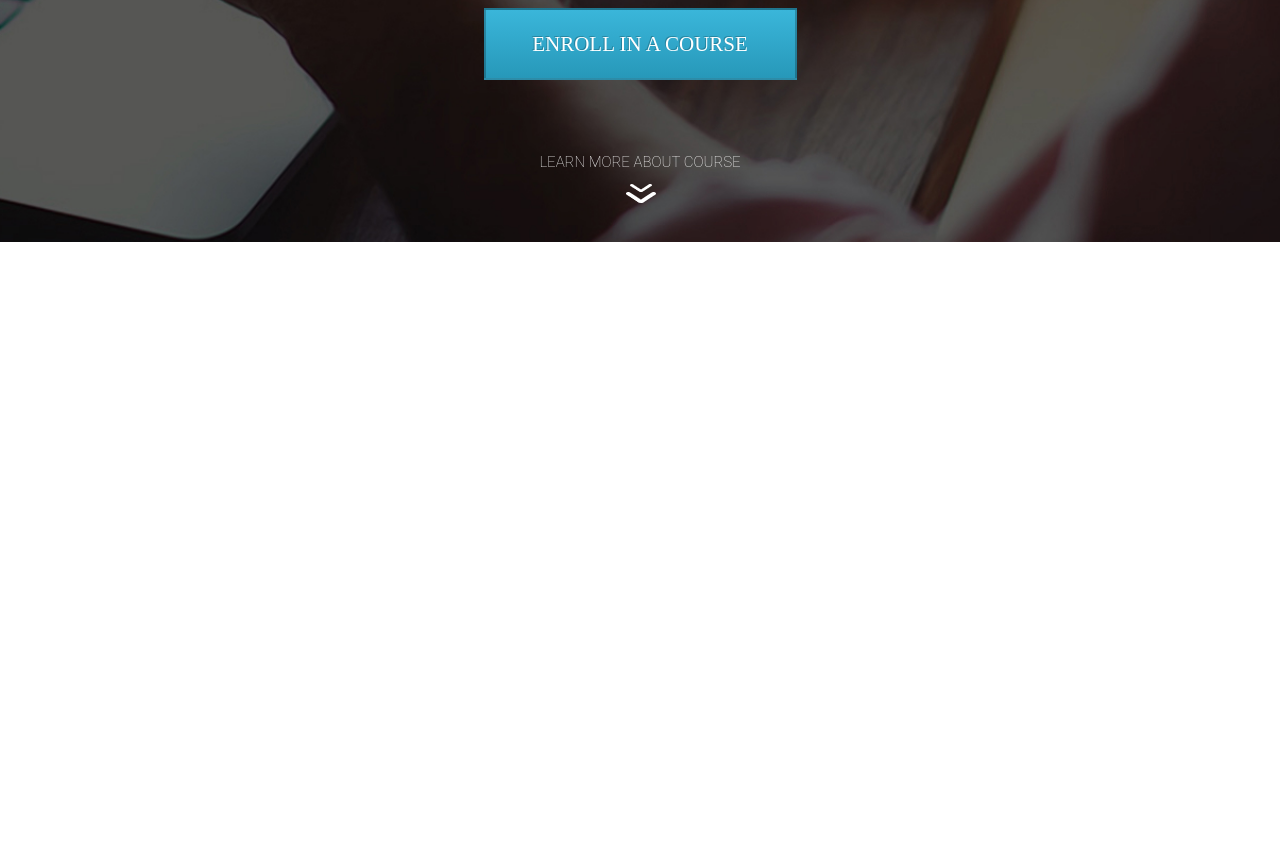
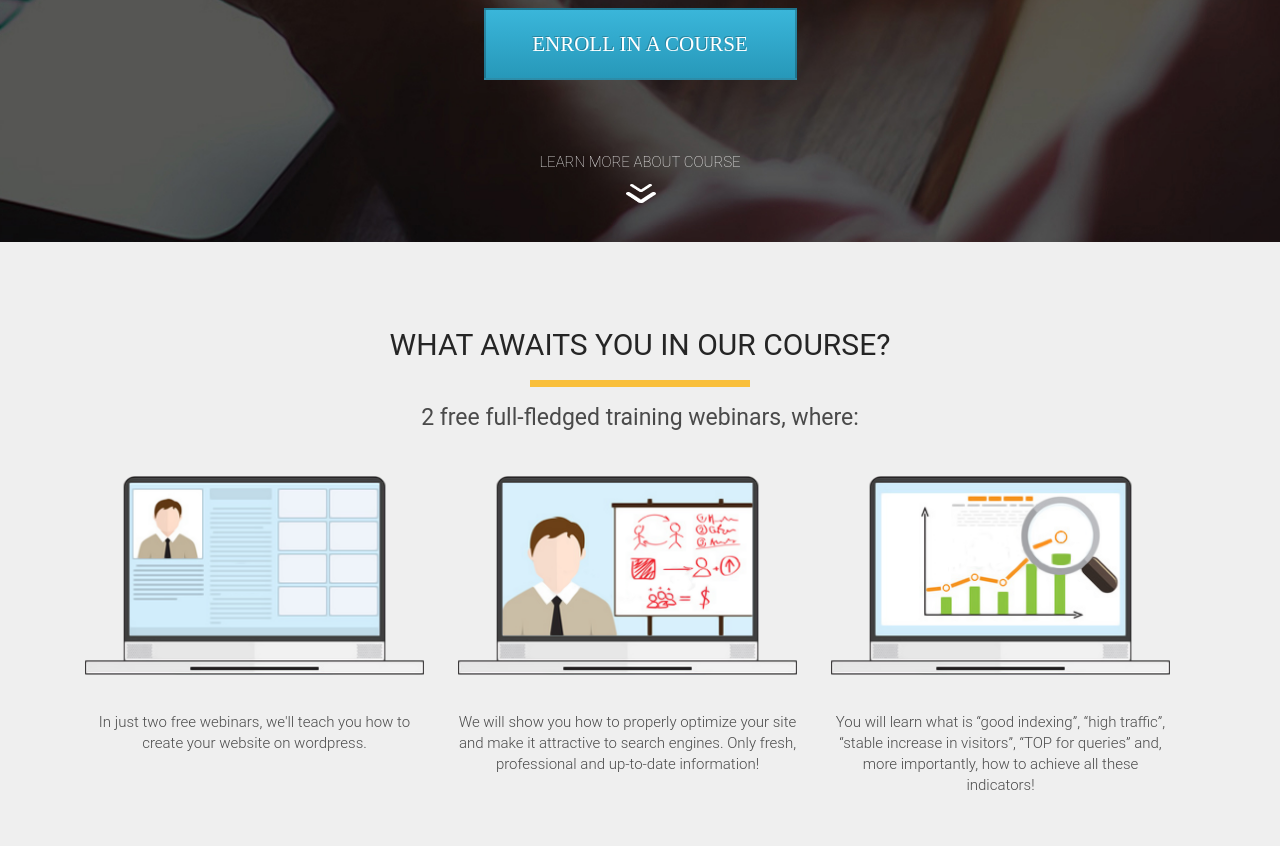
Before and after one commit to PavelShep/wordpress_course_page, a plain HTML site: page index.html in a window 1280 px wide. Shown: the part 608-1454 px from the top of the page. Before the commit the page ends 850 px from the top, so only its background shows below. Drawn offline with Linux system fonts and the light colour scheme.

Commit message:
add section waiting

```diff
--- a/css/style.css
+++ b/css/style.css
@@ -100,11 +100,11 @@ h2.title {
   outline: none;
 }
 
-.more{
+.more {
   margin-top: 73px;
 }
 
-.more .more_text{
+.more .more_text {
   color: #FFF;
   text-align: center;
   font-family: Roboto;
@@ -114,9 +114,74 @@ h2.title {
   text-transform: uppercase;
 }
 
-.more .more_img{
+.more .more_img {
   display: block;
   margin: 0 auto;
   margin-top: 12px;
 }
 /* end styling promo section */
+
+/* start styling waiting section */
+
+.waiting {
+  height: 604px;
+  background-color: #efefef;
+  padding: 85px 0 75px 0;
+}
+
+.waiting .waiting_header {
+  color: #252525;
+  text-align: center;
+  font-family: Roboto;
+  font-size: 30px;
+  font-style: normal;
+  font-weight: 400;
+  text-transform: uppercase;
+}
+
+.waiting .waiting_divider {
+  width: 220px;
+  height: 7px;
+  background-color: #F9BF3B;
+  margin: 0 auto;
+  margin-top: 18px;
+}
+
+.waiting .waiting_subheader {
+  color: #4A4A4A;
+  text-align: center;
+  font-family: Roboto;
+  font-size: 23px;
+  font-style: normal;
+  font-weight: 400;
+  margin-top: 17px;
+}
+
+.waiting .waiting_wrapper {
+  margin-top: 45px;
+}
+
+.waiting .waiting_wrapper .waiting_item {
+  width: 339px;
+  text-align: center;
+  display: inline-block;
+  vertical-align: top;
+  margin: 0 15px;
+}
+
+.waiting .waiting_wrapper .waiting_item .waiting_img {
+  width: 100%;
+}
+
+.waiting .waiting_wrapper .waiting_item .waiting_descr {
+  margin-top: 33px;
+  color: #4A4A4A;
+  font-family: Roboto;
+  font-size: 15px;
+  font-style: normal;
+  font-weight: 300;
+  line-height: 21px;
+}
+
+
+/* end styling waiting section */
--- a/index.html
+++ b/index.html
@@ -1,11 +1,13 @@
 <!DOCTYPE html>
 <html lang="en">
+
 <head>
   <meta charset="UTF-8">
   <meta name="viewport" content="width=device-width, initial-scale=1.0">
   <title>Wordpress course</title>
   <link rel="stylesheet" href="css/style.css">
 </head>
+
 <body>
   <section class="promo">
     <div class="container">
@@ -36,5 +38,36 @@
       </div>
     </div>
   </section>
+
+  <section class="waiting">
+    <div class="container">
+      <h2 class="waiting_header">What awaits you in our course?</h2>
+      <div class="waiting_divider"></div>
+      <div class="waiting_subheader">2 free full-fledged training webinars, where:</div>
+      <div class="waiting_wrapper">
+        <div class="waiting_item">
+          <img src="img/waiting/waiting_1.png" alt="waiting_image_1" class="waiting_img">
+          <div class="waiting_descr">
+            In just two free webinars, we'll teach you how to create your website on wordpress.
+          </div>
+        </div>
+        <div class="waiting_item">
+          <img src="img/waiting/waiting_2.png" alt="waiting_image_2" class="waiting_img">
+          <div class="waiting_descr">
+            We will show you how to properly optimize your site and make it attractive to search engines.
+            Only fresh, professional and up-to-date information!
+          </div>
+        </div>
+        <div class="waiting_item">
+          <img src="img/waiting/waiting_3.png" alt="waiting_image_3" class="waiting_img">
+          <div class="waiting_descr">
+            You will learn what is “good indexing”, “high traffic”, “stable increase in visitors”,
+            “TOP for queries” and, more importantly, how to achieve all these indicators!
+          </div>
+        </div>
+      </div>
+    </div>
+  </section>
 </body>
+
 </html>
```
Also changed, not shown: img/waiting/waiting_1.png (added), img/waiting/waiting_2.png (added), img/waiting/waiting_3.png (added).
